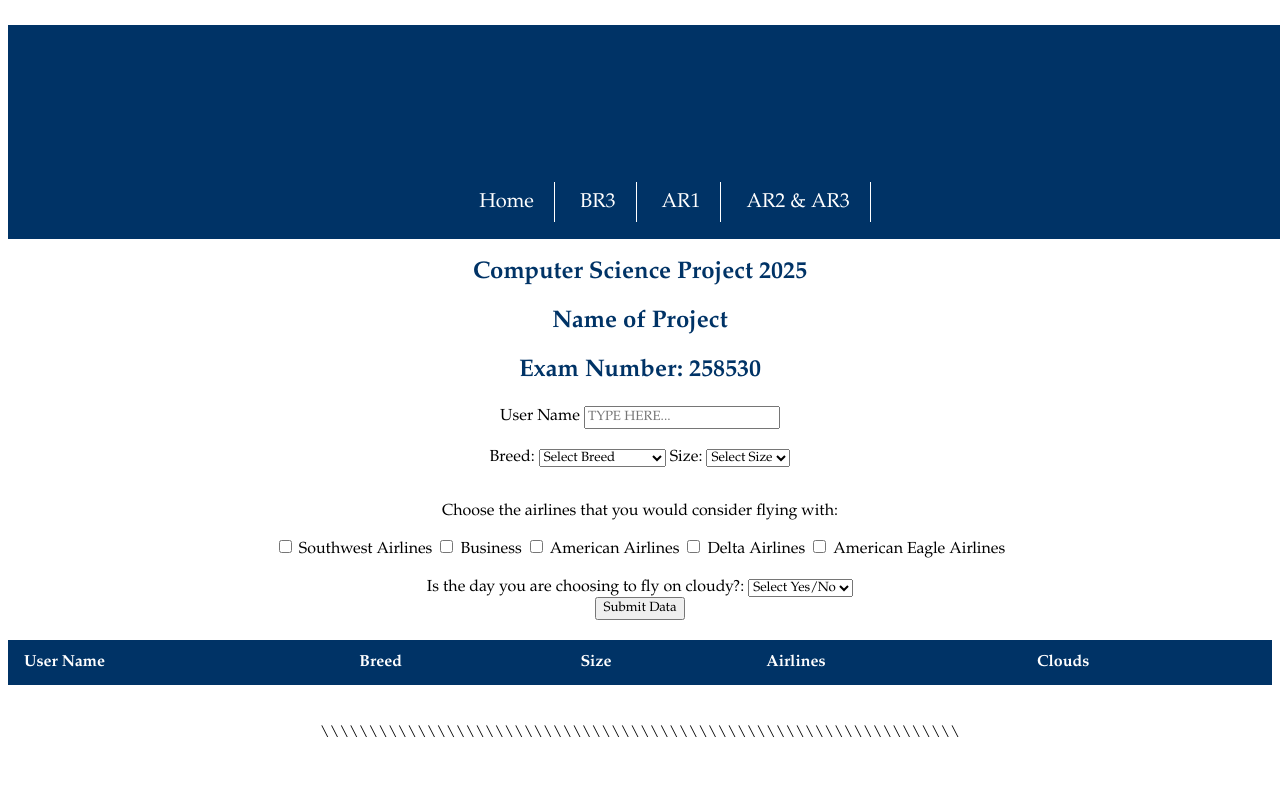
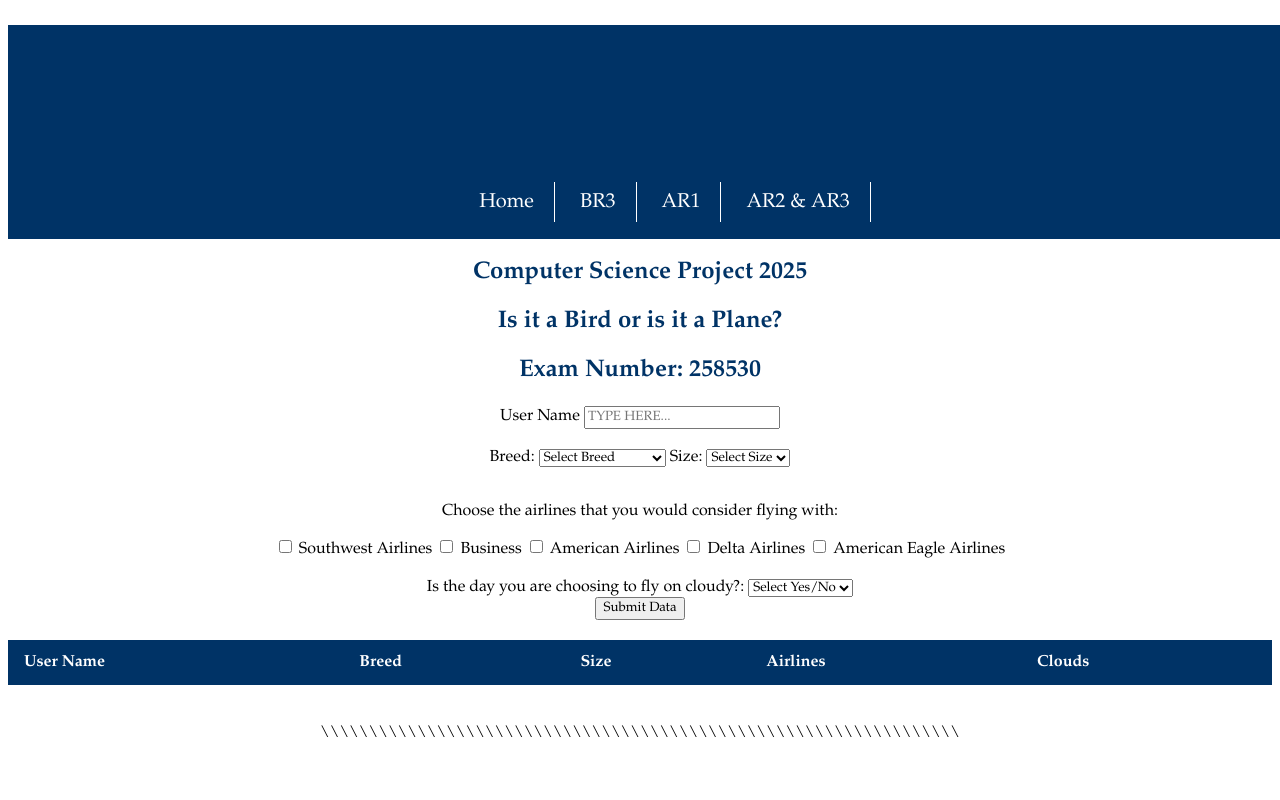
Before and after one commit to Caldebourka/bird_strikes, a plain HTML site: page bird_maker.html in a window 1280 px wide. Shown: the top 800 px of the page. Drawn offline with Linux system fonts and the light colour scheme; no server answers; a script that the page names is missing.

Commit message:
Update bird_maker.html

```diff
--- a/bird_maker.html
+++ b/bird_maker.html
@@ -25,7 +25,7 @@
 
     <section id="main">
         <h1 id="title">Computer Science Project 2025</h1>
-        <h1 id="title">Name of Project</h1>
+        <h1 id="title">Is it a Bird or is it a Plane?</h1>
         <h1 id="title">Exam Number: 258530</h1>
         <div id="pheading"></div>
 
```
